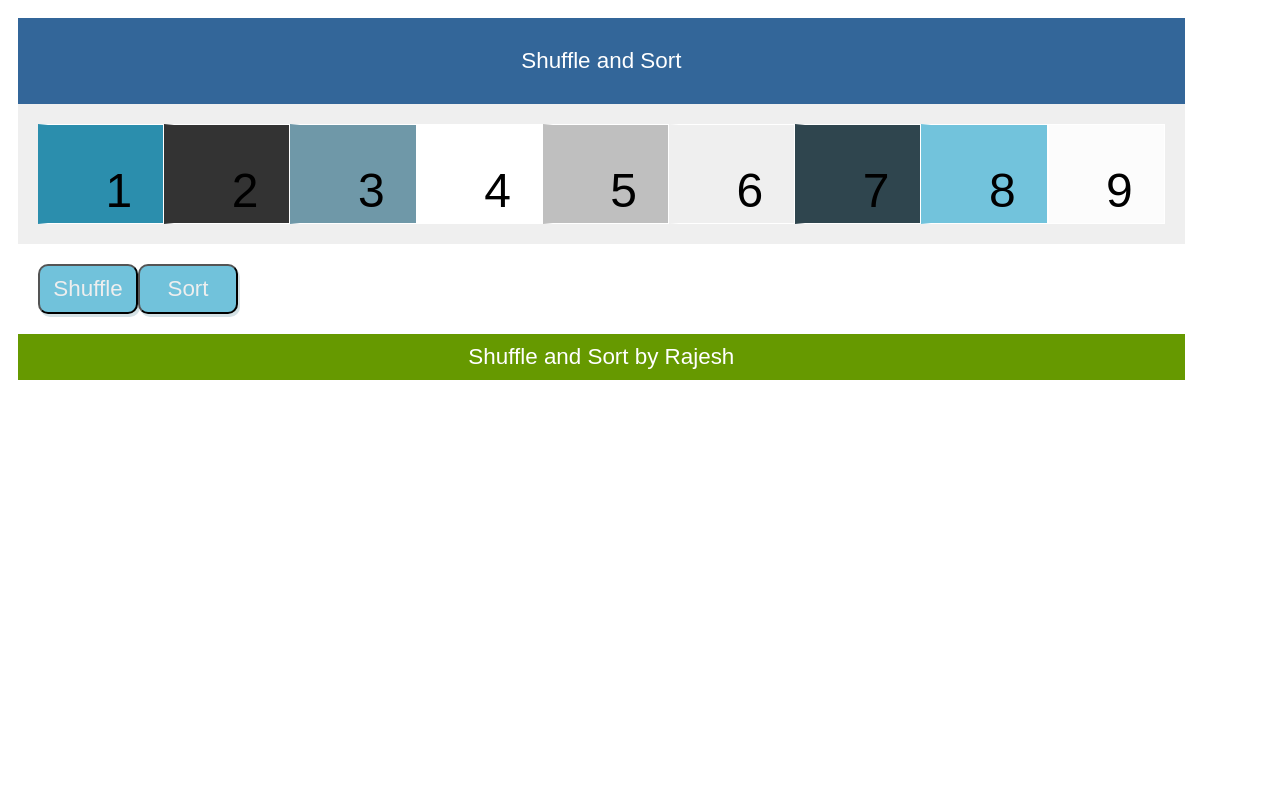
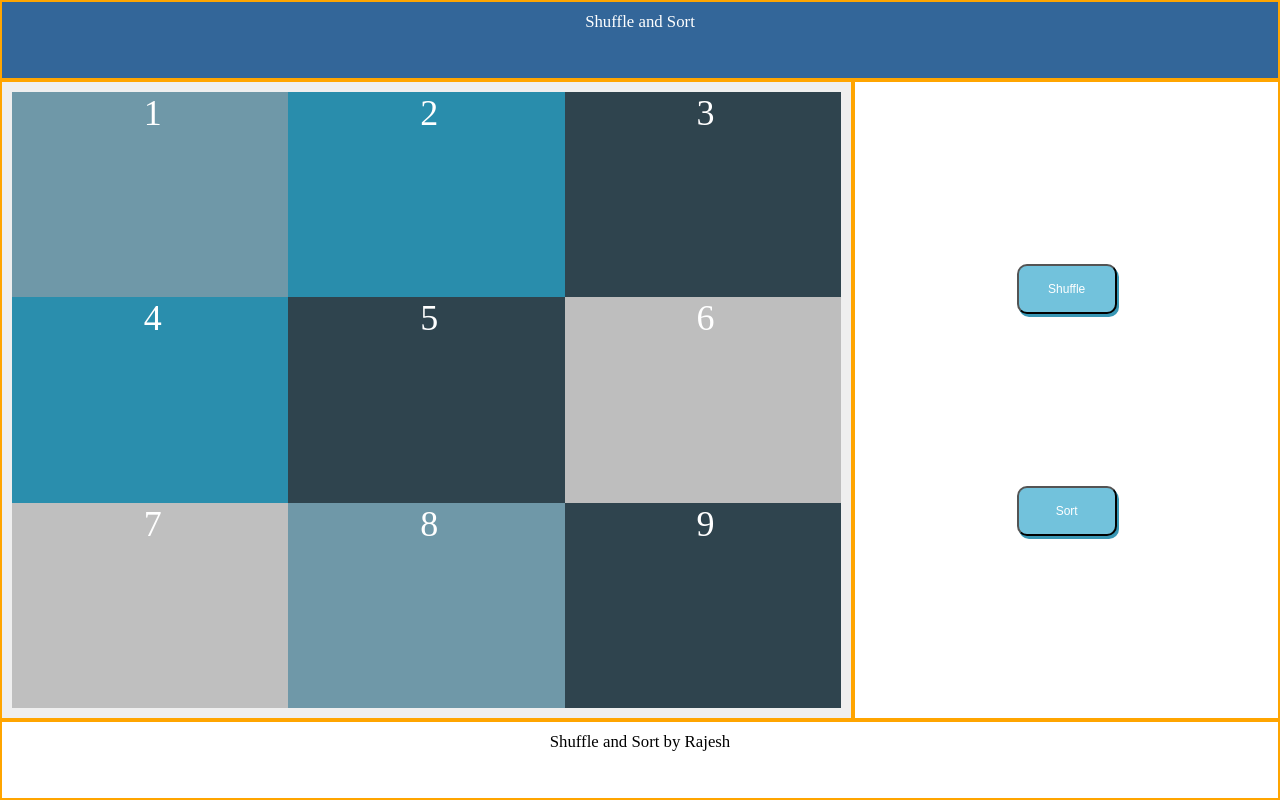
Before and after one commit to tecrajesh/shuffleSort, a plain HTML site: page masrsk/src/index.html in a window 1280 px wide. Drawn offline with Linux system fonts and the light colour scheme.

Commit message:
Add files via upload

```diff
--- a/masrsk/src/css/index.css
+++ b/masrsk/src/css/index.css
@@ -1,97 +1,121 @@
-body {
-  font-family: arial;
-  display: flex;
+* {
+  margin: 0;
+  padding: 0;
+  box-sizing: border-box;
+  font-size: 12px;
 }
-
-@media (max-width: 375px) {
-  .main-container {
-    padding: 20px;
-  }
-  .action-container {
-    order: 1;
-    align-items: center;
-    justify-items: center;
-    padding: 10px;
-  }
-  .grid-container {
-    order: 2;
-  }
-  .grid-container > div {
-    background: none !important;
-    text-align: center;
-    font-size: 30px;
-    box-sizing: border-box;
-    flex-grow: 1;
-    width: 100%;
-    padding: 0.8em 1.2em;
-    overflow: hidden;
-    list-style: none;
-    width: 25%;
-    align-items: center;
-    justify-content: center;
-  }
-}
-
-header {
-  padding: 30px;
+/* header and Footer Items */
+.header {
   text-align: center;
   font-size: 1.4em;
   background-color: #369;
   color: white;
+  grid-area: headerC;
 }
 
+.footer {
+  padding: 10px;
+  text-align: center;
+  font-size: 1.4em;
+  color: black;
+  grid-area: footerC;
+}
+/* header and Footer Items */
+
+/* main container with 2fr by default  uses css grid */
 .main-container {
-  flex-direction: row;
-  padding: 10px;
+  display: grid;
+  height: 100vh;
+  grid-template-areas:
+    'headerC headerC'
+    'gridC action'
+    'footerC footerC';
+  grid-template-columns: 2fr 1fr;
+  grid-template-rows: 1fr 2fr 1fr;
 }
+
+/* main container */
+
+/* action container which has two button  using flex internally and its one of the grid item*/
 .action-container {
   display: flex;
-  order: 1;
+  flex-direction: column;
   align-items: center;
-  justify-items: center;
-  padding: 20px;
+  justify-content: space-evenly;
+  column-gap: 3px;
+  grid-area: action;
 }
 
 .button {
-  background-color: #71c2db;
-  color: #eeeeee;
+  background-color: #72c2dc;
+  color: white;
   width: 100px;
   height: 50px;
   border-radius: 10px;
-  box-shadow: 2px 3px #d5e2e6;
+  box-shadow: 2px 3px #3896b4;
   text-align: center;
-  font-size: 1.4em;
+  font-size: 12px;
 }
 
-footer {
-  padding: 10px;
-  text-align: center;
-  font-size: 1.4em;
-  background-color: #690;
-  color: white;
+/* action container */
+
+/* grid container - actual table format layout buts its flex  */
+.grid-container {
+  display: flex;
+  flex-wrap: wrap;
+  background-color: #efefef;
+  grid-area: gridC;
+  height: 80vh;
 }
 
-.grid-container {
-  order: 2;
-  display: flex;
-  flex-wrap: wrap;
-  padding: 20px;
-  background-color: #efefef;
+.grid-items {
+  padding: 10px;
+  border: 2px solid orange;
 }
 
-.grid-container > div {
+.flex-items {
   background-color: rgba(255, 255, 255, 0.8);
-  border: 1px solid black;
-  text-align: center;
   font-size: 30px;
-  box-sizing: border-box;
-  flex-grow: 1;
-  padding: 0.8em 1.2em;
-  overflow: hidden;
-  list-style: none;
-  border: solid 1px white;
-  background: fade(slategrey, 20%);
-  width: 25%;
-  align-items: center;
-  justify-content: center;
+  flex: 33%;
+  border: none;
 }
+
+/* grid container */
+
+@media only screen and (max-width: 375px) {
+  .main-container {
+    height: 100vh;
+    display: grid;
+    grid-template-areas:
+      'headerC'
+      'action'
+      'gridC'
+      'footerC';
+    grid-template-columns: 1fr;
+  }
+
+  .grid-container {
+    height: 80vh;
+  }
+  .grid-items {
+    padding: 10px;
+    border: 2px solid orange;
+  }
+  .flex-items {
+    background: none !important;
+    font-size: 20px !important;
+    flex: 100%;
+    color: black !important;
+    align-items: center;
+    justify-content: flex-end;
+    padding: 4px;
+    border-right: 5px solid white;
+    border-top: 2px solid white;
+    border-bottom: 2px solid white;
+  }
+
+  .action-container {
+    display: flex;
+    flex-direction: row;
+  }
+}
--- a/masrsk/src/index.html
+++ b/masrsk/src/index.html
@@ -9,15 +9,14 @@
   </head>
   <body>
         <div class="main-container">
-            <header>Shuffle and Sort</header>
-            <div class="grid-container" id="main">
-            </div>
-            <div class="action-container">
+            <div class="header grid-items">Shuffle and Sort</div>
+            <div class="grid-container grid-items" id="main"></div>
+            <div class="action-container grid-items">
                 <input class="button" type="button" id="btnShuffle" value="Shuffle"/>
                 <input class ="button" type="button" id="btnSort" value="Sort"/>
             </div>
+            <div class="footer grid-items">Shuffle and Sort by Rajesh</div>
         <div>
-        <footer>Shuffle and Sort by Rajesh</footer>
           <script src="./js/index.js" type="text/javascript"></script>
        </body>
     </div>
--- a/masrsk/src/js/index.js
+++ b/masrsk/src/js/index.js
@@ -1,13 +1,13 @@
 const colorCode = [
-  '#000000',
-  '#2B8EAD',
-  '#333333',
-  '#6F98A8',
-  '#FFFFFF',
-  '#BFBFBF',
-  '#EFEFEF',
-  '#2F454E',
-  '#72C3DC',
+  '#6f98a8',
+  '#298dac',
+  '#2f444e',
+  '#2a8ead',
+  '#2f444e',
+  '#bebebe',
+  '#bfbfbf',
+  '#6f98a8',
+  '#2f444e',
 ];
 
 const items = [1, 2, 3, 4, 5, 6, 7, 8, 9];
@@ -45,10 +45,11 @@ function render(items) {
     let node = document.createElement('div');
     node.innerText = items[i];
     node.style.cssText = `background-color: ${
-      colorCode[items[i]]
-    };width:100px;height:100px;text-align:center;font-size:3em;border-left:10px solid ${
-      colorCode[items[i]]
+      colorCode[items[i] - 1]
+    };text-align:center;color:white;font-size:3em;border-left:5px solid ${
+      colorCode[items[i] - 1]
     }`;
+    node.className = 'flex-items';
     gridContainer.appendChild(node);
   }
 }
```
Also changed, not shown: masrsk/ APSample.gif (added), 1 other file.
